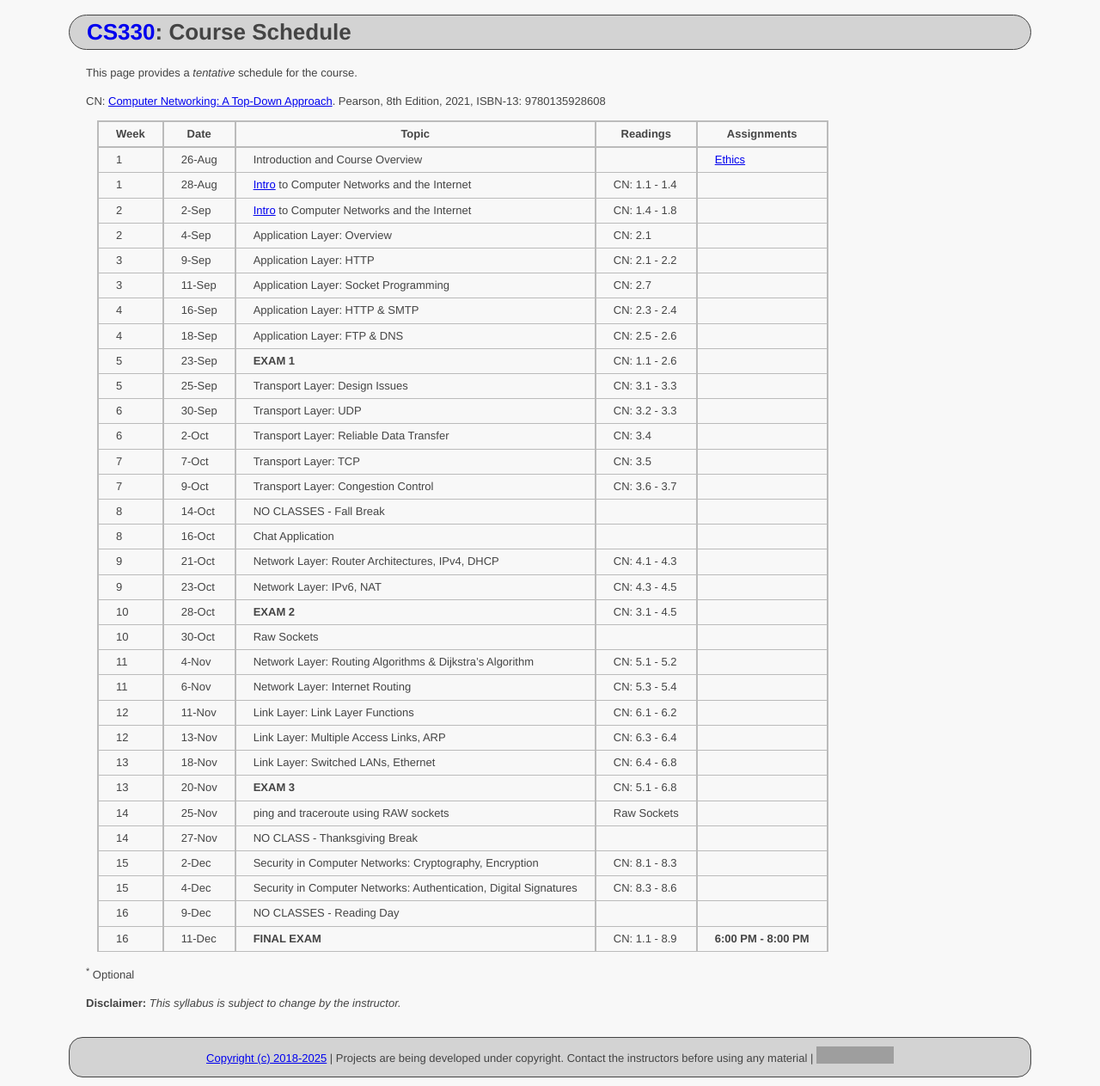
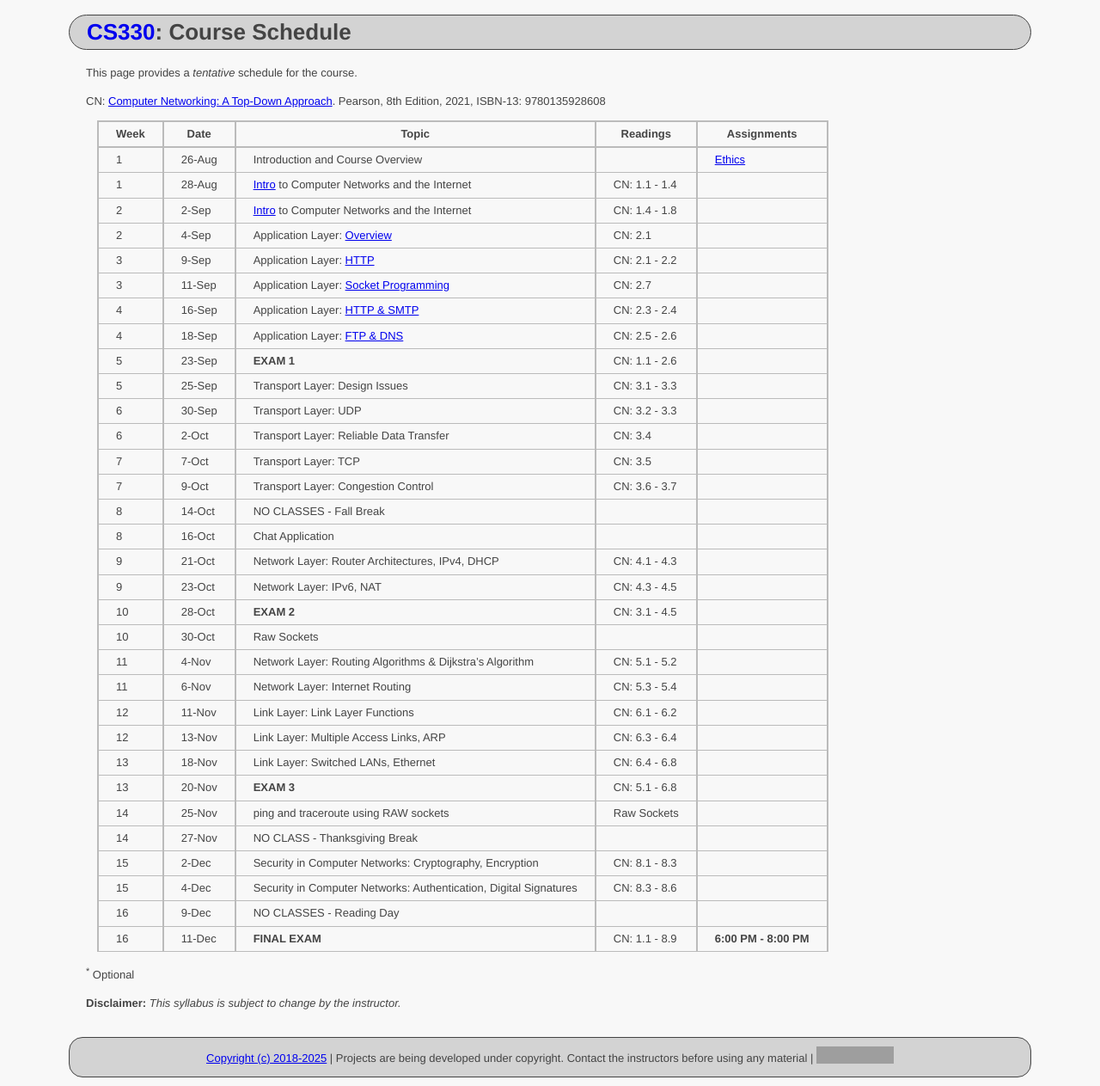
Before and after one commit to ycpcs/cs330-fall2025, a Jekyll site: the page built from schedule/index.md, in a window 1280 px wide. Shown: the whole page at 86% size. Built offline with Jekyll 4.4.1, drawn with Linux system fonts in a browser that asks for light colours; part of the change alters nothing that is shown; grey boxes are pictures that could not be loaded.

```diff
--- a/schedule/index.md
+++ b/schedule/index.md
@@ -13,11 +13,11 @@ CN: [Computer Networking: A Top-Down Approach](https://www.pearson.com/us/higher
 | 1    | 26-Aug | Introduction and Course Overview                                    |               | [Ethics](../assignments/ethics.html) |
 | 1    | 28-Aug | [Intro](slides/chapter_1.pdf) to Computer Networks and the Internet | CN: 1.1 - 1.4 |                                      |
 | 2    | 2-Sep  | [Intro](slides/chapter_1.pdf) to Computer Networks and the Internet | CN: 1.4 - 1.8 |                                      |
-| 2    | 4-Sep  | Application Layer: Overview                                         | CN: 2.1       |                                      |
-| 3    | 9-Sep  | Application Layer: HTTP                                             | CN: 2.1 - 2.2 |                                      |
-| 3    | 11-Sep | Application Layer: Socket Programming                               | CN: 2.7       |                                      |
-| 4    | 16-Sep | Application Layer: HTTP & SMTP                                      | CN: 2.3 - 2.4 |                                      |
-| 4    | 18-Sep | Application Layer: FTP & DNS                                        | CN: 2.5 - 2.6 |                                      |
+| 2    | 4-Sep  | Application Layer: [Overview](slides/chapter_2.pdf)                 | CN: 2.1       |                                      |
+| 3    | 9-Sep  | Application Layer: [HTTP](slides/chapter_2.pdf)                     | CN: 2.1 - 2.2 |                                      |
+| 3    | 11-Sep | Application Layer: [Socket Programming](slides/chapter_2.pdf)       | CN: 2.7       |                                      |
+| 4    | 16-Sep | Application Layer: [HTTP & SMTP](slides/chapter_2.pdf)              | CN: 2.3 - 2.4 |                                      |
+| 4    | 18-Sep | Application Layer: [FTP & DNS](slides/chapter_2.pdf)                | CN: 2.5 - 2.6 |                                      |
 | 5    | 23-Sep | **EXAM 1**                                                          | CN: 1.1 - 2.6 |                                      |
 | 5    | 25-Sep | Transport Layer: Design Issues                                      | CN: 3.1 - 3.3 |                                      |
 | 6    | 30-Sep | Transport Layer: UDP                                                | CN: 3.2 - 3.3 |                                      |
```
Also changed, not shown: 1 other file.
